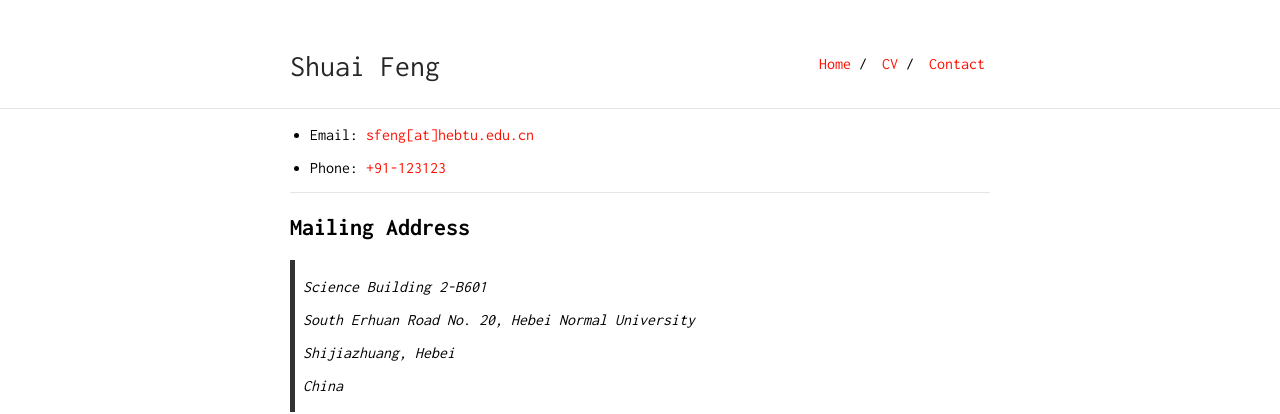
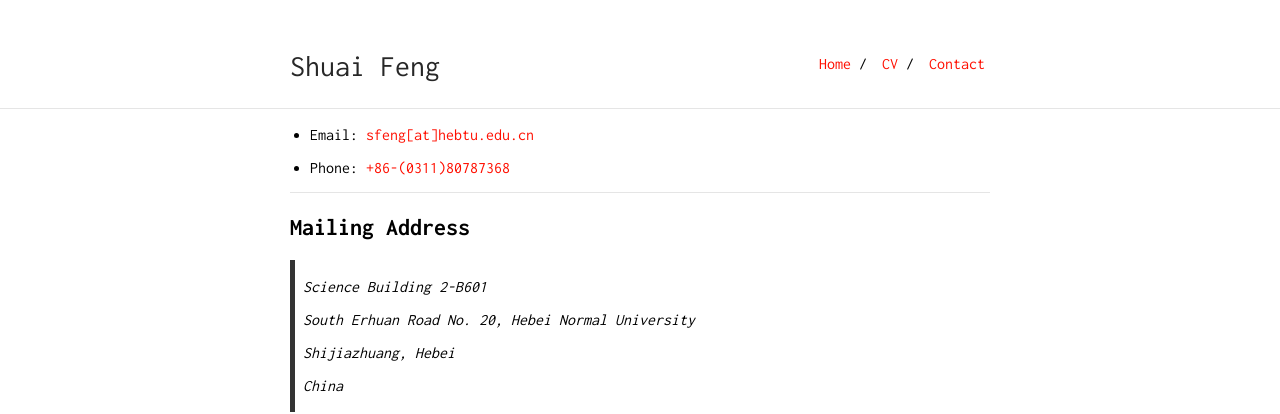
Before and after one commit to fengshuai0210/fengshuai0210.github.io, a Jekyll site: the page built from contact.md, in a window 1280 px wide. Shown: the top 414 px of the page. Built offline with Jekyll 4.4.1, drawn with Linux system fonts in a browser that asks for light colours.

Commit message:
Update contact.md

```diff
--- a/contact.md
+++ b/contact.md
@@ -5,7 +5,7 @@ is_contact: true
 
 * Email: [sfeng[at]hebtu.edu.cn](mailto:sfeng[at]hebtu.edu.cn)
 
-* Phone: [+91-123123](tel:+86-(0311)80787368)
+* Phone: [+86-(0311)80787368](tel:+86-(0311)80787368)
 
 ---
 
```
